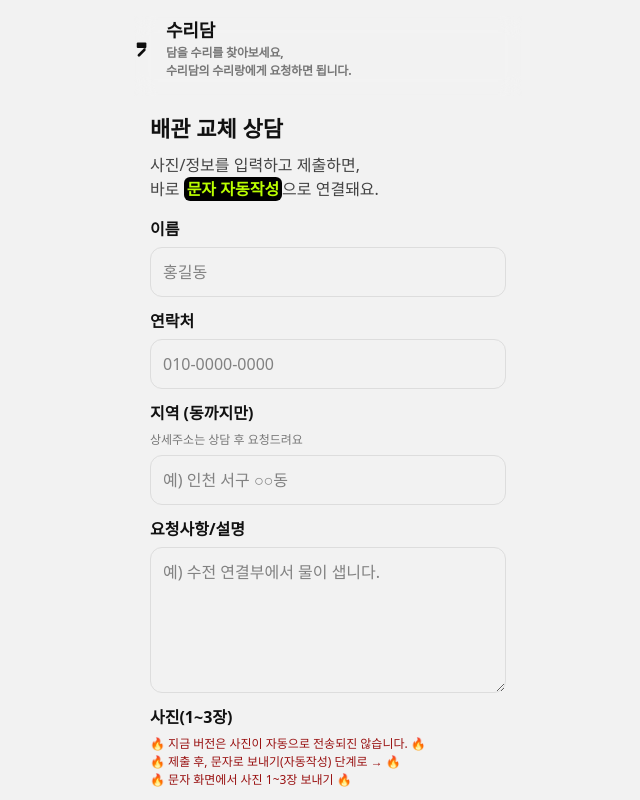
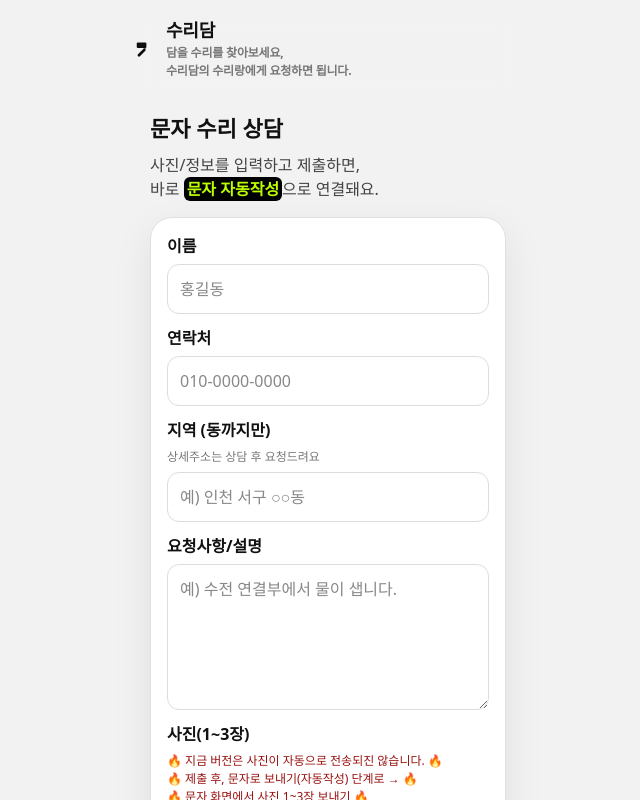
Before and after one commit to berrypizza/suridam, a Next.js app: page /request in a window 1280 px wide. Shown: the top 800 px of the page, without its empty margins (312-952 px from the left). Built offline with nearby package versions, Linux system fonts and the light colour scheme.

Commit message:
change text

```diff
--- a/app/page.tsx
+++ b/app/page.tsx
@@ -104,12 +104,18 @@ export default function Home() {
             gap: 10,
           }}>
           {[
-            "싱크대 수전 교체",
-            "욕실 수전 교체",
-            "트랩 교체",
-            "앵글밸브 교체",
-            "싱크대 배관 교체",
-            "간단 막힘",
+            "가구 수리",
+            "소파 수리",
+            "문짝 교체",
+            "문짝 경첩 교체",
+            "의자 인조가죽 교체",
+            "업소용 붙박이의자 인조가죽 교체",
+            "침대 수리",
+            "소파 꺼짐",
+            "슬라이딩 도어 수리",
+            "상부장 처짐 수리",
+            "서랍장 레일 교체",
+            "의자/식탁 다리 흔들림(나무)",
           ].map((t) => (
             <div
               key={t}
--- a/app/request/page.tsx
+++ b/app/request/page.tsx
@@ -5,6 +5,20 @@ import Image from "next/image";
 import surirang from "@/public/surirang.png";
 
 const OWNER_PHONE = "01091273024";
+const COLORS = {
+  card: "#FFFFFF",
+  text: "#111111",
+  subText: "#777777",
+  border: "#E0E0E0",
+  accent: "#0E0E0E",
+};
+const cardStyle: React.CSSProperties = {
+  background: COLORS.card,
+  border: `1px solid ${COLORS.border}`,
+  borderRadius: 22,
+  padding: 16,
+  boxShadow: "0 14px 40px rgba(0,0,0,0.08)",
+};
 
 // 문자 본문 만들기
 function buildSmsBody(v: {
@@ -261,7 +275,7 @@ export default function RequestPage() {
 
   return (
     <main style={{ padding: 16, fontFamily: "system-ui" }}>
-      <h1 style={{ fontSize: 22, fontWeight: 800 }}>배관 교체 상담</h1>
+      <h1 style={{ fontSize: 22, fontWeight: 800 }}>문자 수리 상담</h1>
       <p style={{ marginTop: 8, color: "#444", lineHeight: 1.5 }}>
         사진/정보를 입력하고 제출하면, <br /> 바로{" "}
         <b
@@ -300,7 +314,16 @@ export default function RequestPage() {
 
           setSubmitted(true);
         }}
-        style={{ marginTop: 16, display: "grid", gap: 12 }}>
+        style={{
+          background: COLORS.card,
+          border: `1px solid ${COLORS.border}`,
+          borderRadius: 22,
+          padding: 16,
+          boxShadow: "0 14px 40px rgba(0,0,0,0.08)",
+          marginTop: 16,
+          display: "grid",
+          gap: 12,
+        }}>
         <label style={{ display: "grid", gap: 6 }}>
           <b>이름</b>
           <input
```
